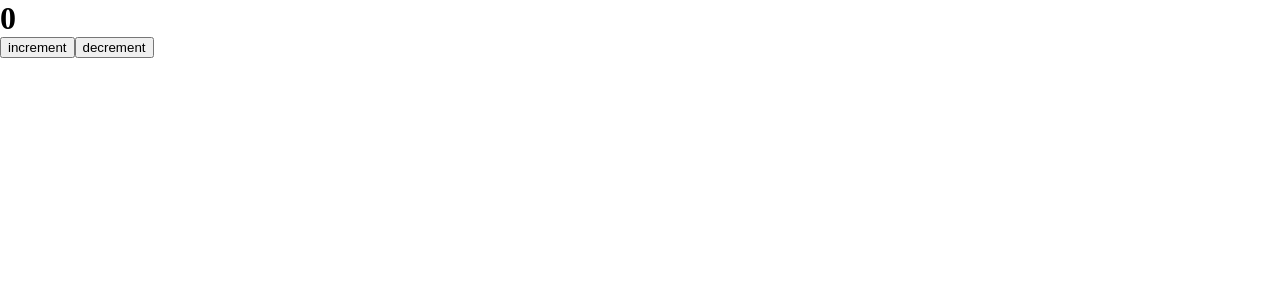
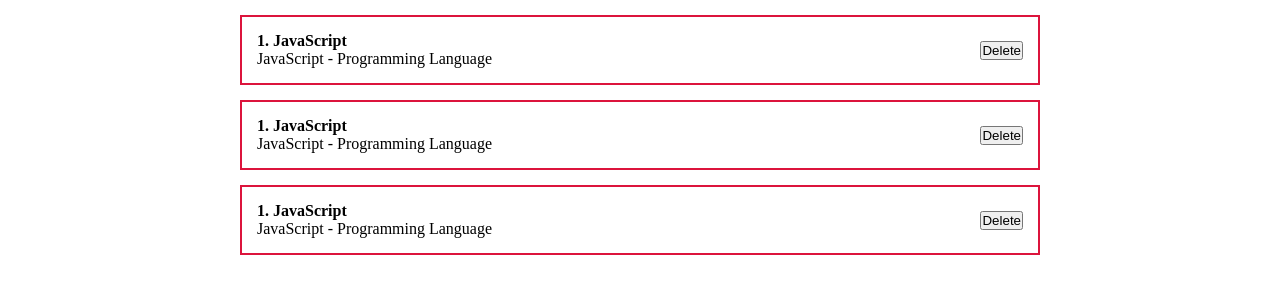
Before and after one commit to bardzim/todo-app-react, a React (Create React App) app in the folder react_fund/: page / in a window 1280 px wide. Shown: the top 300 px of the page. Built offline with nearby package versions, Linux system fonts and the light colour scheme; the HTML template or start-up script is replaced by a standard one.

Commit message:
Reusable PostItem Component

```diff
--- a/react_fund/src/App.css
+++ /dev/null
@@ -1,3 +0,0 @@
-* {
-  margin: 0 auto;
-}
--- a/react_fund/src/App.js
+++ b/react_fund/src/App.js
@@ -1,6 +1,6 @@
 import React, { useState } from 'react';
-import './App.css';
-import ClassCounter from './components/ClassCounter';
+import PostItem from './components/PostItem';
+import './styles/App.css';
 
 
 function App() {
@@ -8,9 +8,10 @@
   const [value, setValue] = useState('input text')
 
   return (
-    <div  className='App'>
-      {/* <Counter/> */}
-      <ClassCounter/>
+    <div className='App'>
+      <PostItem/>
+      <PostItem/>
+      <PostItem/>
     </div>
   );
 }
--- /dev/null
+++ b/react_fund/src/components/PostItem.jsx
@@ -0,0 +1,21 @@
+import React from 'react'
+
+function PostItem() {
+    return (
+        <div>
+            <div className='post'>
+                <div className='post__content'>
+                    <strong>1. JavaScript</strong>
+                    <div>
+                        JavaScript - Programming Language
+                    </div>
+                </div>
+                <div className='post__btns'>
+                    <button>Delete</button>
+                </div>
+            </div>
+        </div>
+    )
+}
+
+export default PostItem
--- /dev/null
+++ b/react_fund/src/styles/App.css
@@ -0,0 +1,23 @@
+* {
+    margin: 0;
+    padding: 0;
+    box-sizing: border-box;
+}
+
+#root {
+    display: flex;
+    justify-content: center;
+}
+
+.App {
+    width: 800px;
+}
+
+.post {
+    display: flex;
+    padding: 15px;
+    border: 2px solid crimson;
+    margin-top: 15px;
+    justify-content: space-between;
+    align-items: center;
+}
```
